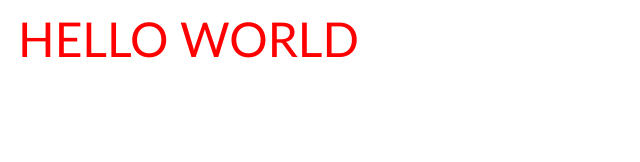
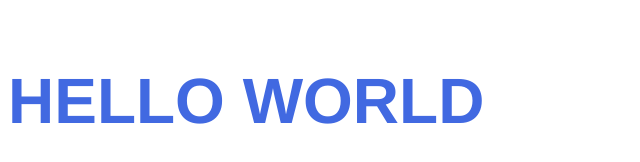
Before and after one commit to JamshidBax/Just-a-project, a plain HTML site: page index.html in a window 1280 px wide. Shown: the whole page, without its empty margins (0-640 px from the left). Drawn offline with Linux system fonts and the light colour scheme.

Commit message:
fifth commit

```diff
--- a/index.html
+++ b/index.html
@@ -14,11 +14,10 @@
 
     <style>
         p {
-            color: red;
-            font-family: 'Trebuchet MS', 'Lucida Sans Unicode', 'Lucida Grande', 'Lucida Sans', Arial, sans-serif;
-            font-size: 48px;
-            margin-left: 10px;
-            margin-top: 10px;
+            color: royalblue;
+            font-family: 'Franklin Gothic Medium', 'Arial Narrow', Arial, sans-serif;
+            font-size: 64px;
+            font-weight: 700;
         }
     </style>
 
```
